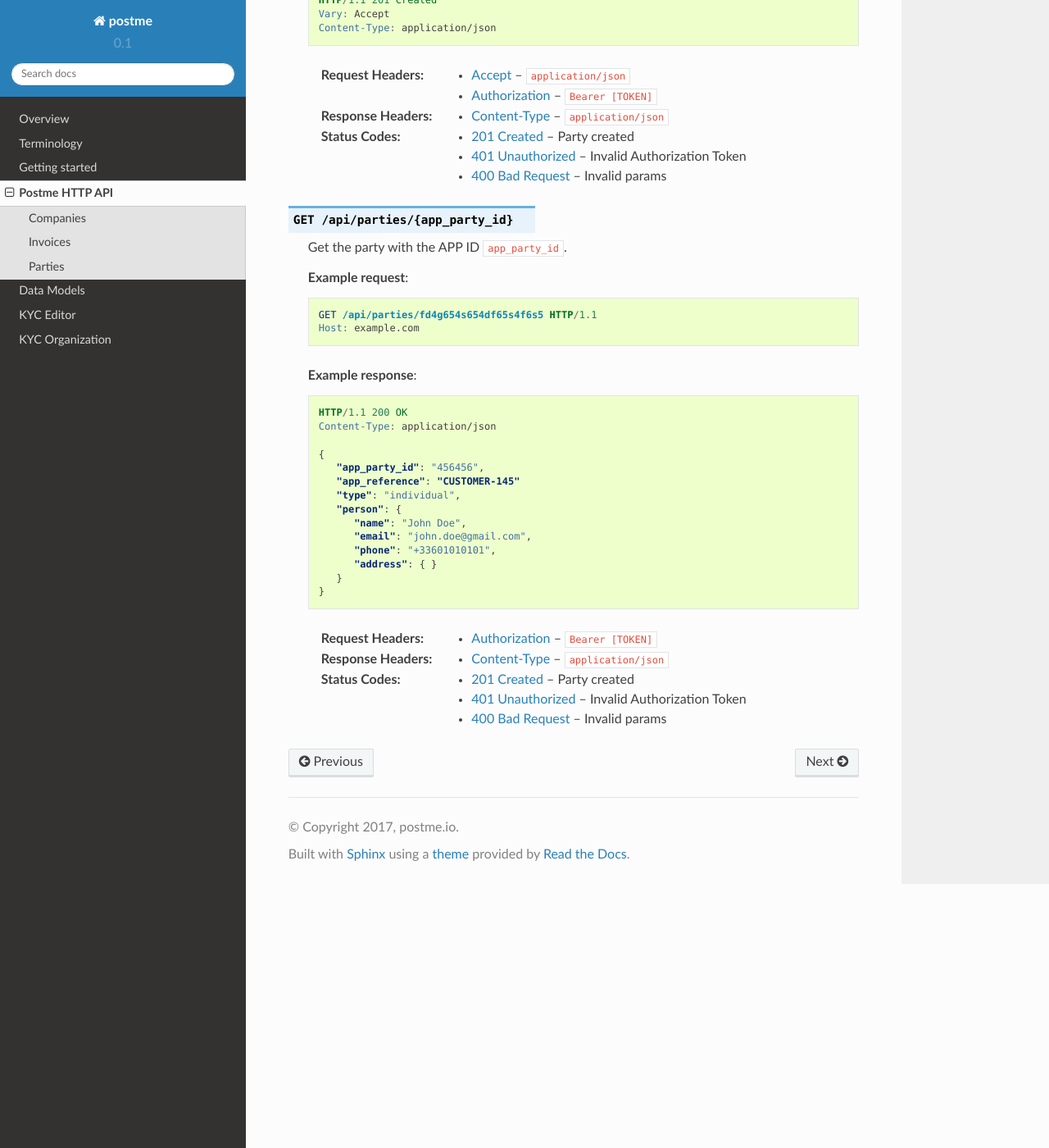
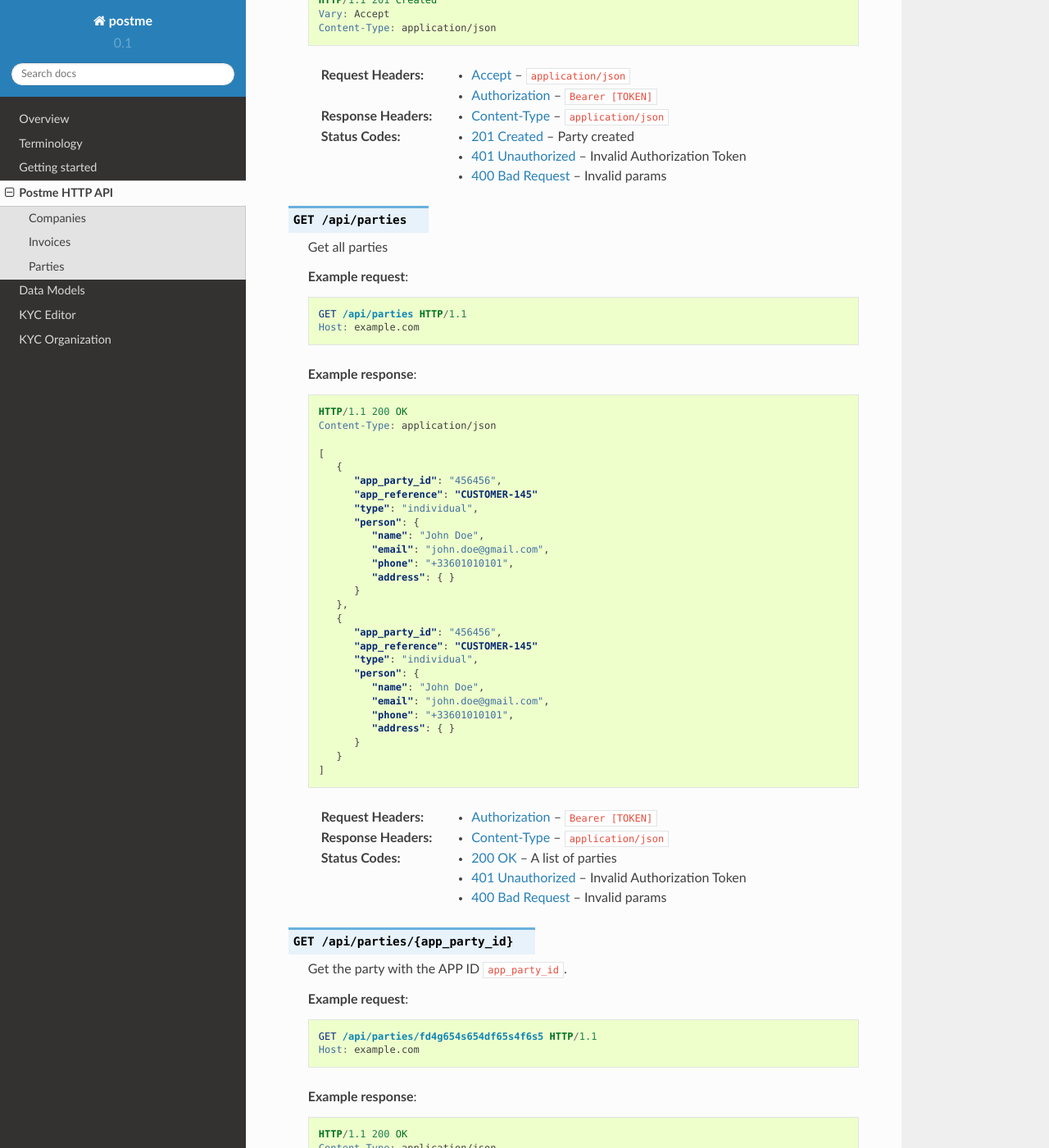
Before and after one commit to birdydigital/postme-docs, a Sphinx documentation site: the page built from docs/postme-http-api.rst, in a window 1280 px wide and 1400 px high, scrolled down 2128 px. Shown: the whole window at 82% size. Built offline with Sphinx 7.4.7 and the Read the Docs theme 2.0.0, drawn with Linux system fonts in a browser that asks for light colours; pages that are not in the unit, such as notebooks, are missing from menus; some of the changed text lies outside the part shown.

Commit message:
update parties API

```diff
--- a/docs/postme-http-api.rst
+++ b/docs/postme-http-api.rst
@@ -125,6 +125,55 @@ Parties
    :statuscode 401: Invalid Authorization Token
    :statuscode 400: Invalid params
 
+.. http:get:: /api/parties
+
+   Get all parties
+
+   **Example request**:
+
+   .. sourcecode:: http
+
+      GET /api/parties HTTP/1.1
+      Host: example.com
+
+   **Example response**:
+
+   .. sourcecode:: http
+
+      HTTP/1.1 200 OK
+      Content-Type: application/json
+
+      [
+         {
+            "app_party_id": "456456",
+            "app_reference": "CUSTOMER-145"
+            "type": "individual",
+            "person": {
+               "name": "John Doe",
+               "email": "john.doe@gmail.com",
+               "phone": "+33601010101",
+               "address": { }
+            }
+         },
+         {
+            "app_party_id": "456456",
+            "app_reference": "CUSTOMER-145"
+            "type": "individual",
+            "person": {
+               "name": "John Doe",
+               "email": "john.doe@gmail.com",
+               "phone": "+33601010101",
+               "address": { }
+            }
+         }
+      ]
+
+   :reqheader Authorization: ``Bearer [TOKEN]``
+   :resheader Content-Type: ``application/json``
+   :statuscode 200: A list of parties
+   :statuscode 401: Invalid Authorization Token
+   :statuscode 400: Invalid params
+
 .. http:get:: /api/parties/{app_party_id}
 
    Get the party with the APP ID ``app_party_id``.
@@ -157,6 +206,6 @@ Parties
 
    :reqheader Authorization: ``Bearer [TOKEN]``
    :resheader Content-Type: ``application/json``
-   :statuscode 201: Party created
+   :statuscode 200: A Party with that ID was found
    :statuscode 401: Invalid Authorization Token
    :statuscode 400: Invalid params
```
